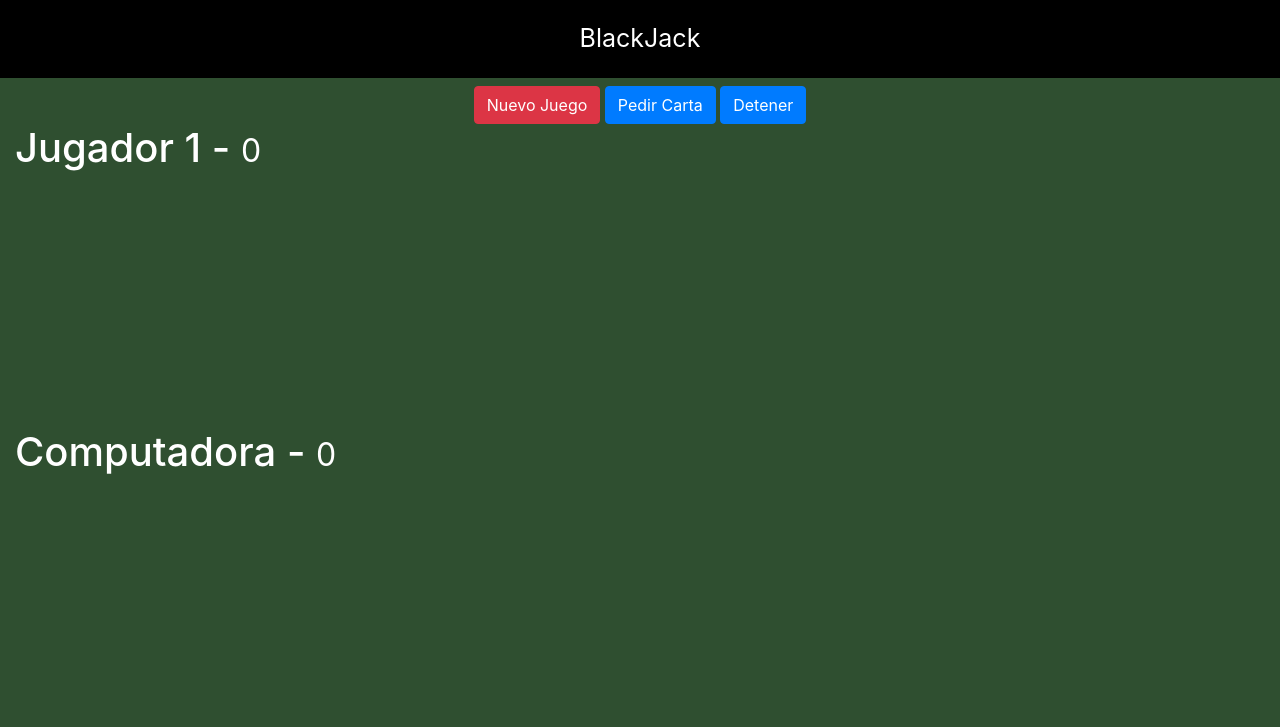
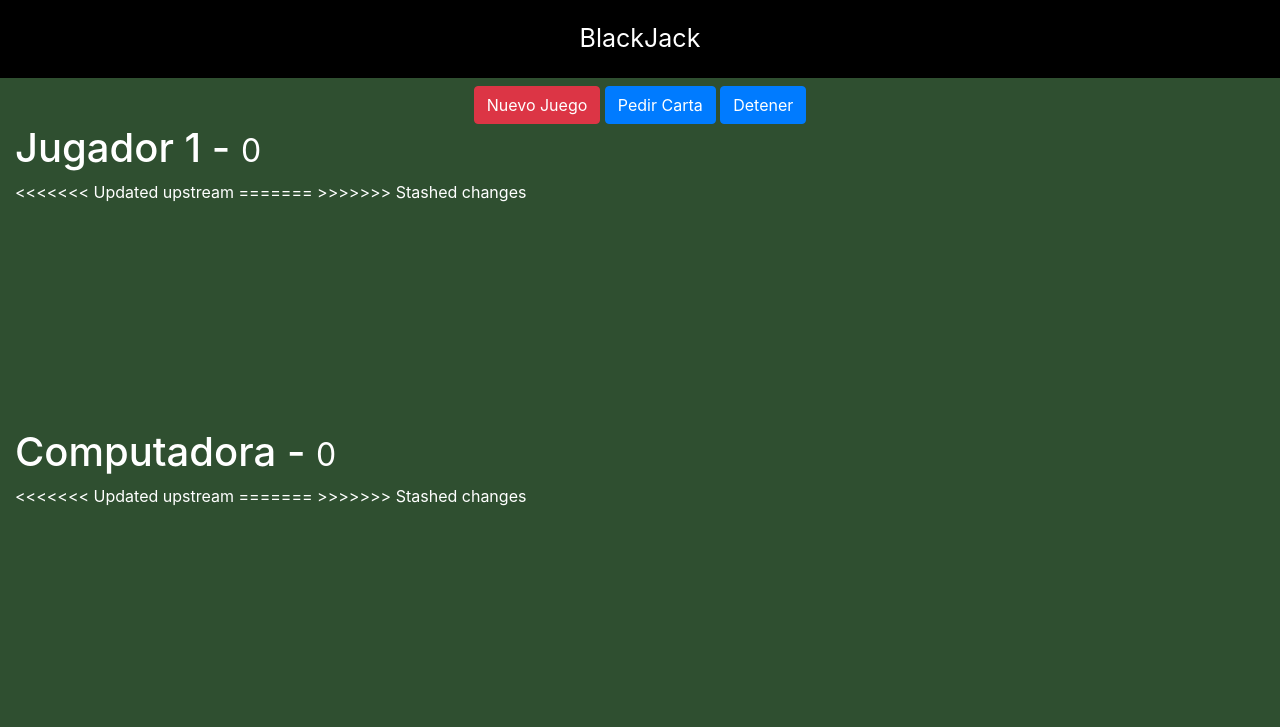
Before and after one commit to MilthonB/JavaScript, a plain HTML site: page 02-blackjack/index.html in a window 1280 px wide. Drawn offline with nearby package versions, Linux system fonts and the light colour scheme.

Commit message:
Auto stash before merge of "master" and "origin/master"

```diff
--- a/02-blackjack/index.html
+++ b/02-blackjack/index.html
@@ -26,7 +26,11 @@
         <div class="col">
             <h1>Jugador 1 - <small>0</small></h1>
             <div id="Jugador-cartas">
+<<<<<<< Updated upstream
                 <!--<img class="carta" src="assets/cartas/2C.png" alt="">-->
+=======
+                <!-- <img class="carta" src="assets/cartas/2C.png" alt=""> -->
+>>>>>>> Stashed changes
             </div>
         </div>
     </div>
@@ -35,7 +39,11 @@
         <div class="col">
             <h1>Computadora - <small>0</small></h1>
             <div id="Computadora-cartas">
+<<<<<<< Updated upstream
             <!--<img class="carta" src="assets/cartas/2D.png" alt="">-->
+=======
+                <!-- <img class="carta" src="assets/cartas/2D.png" alt=""> -->
+>>>>>>> Stashed changes
             </div>
         </div>
     </div>
```
